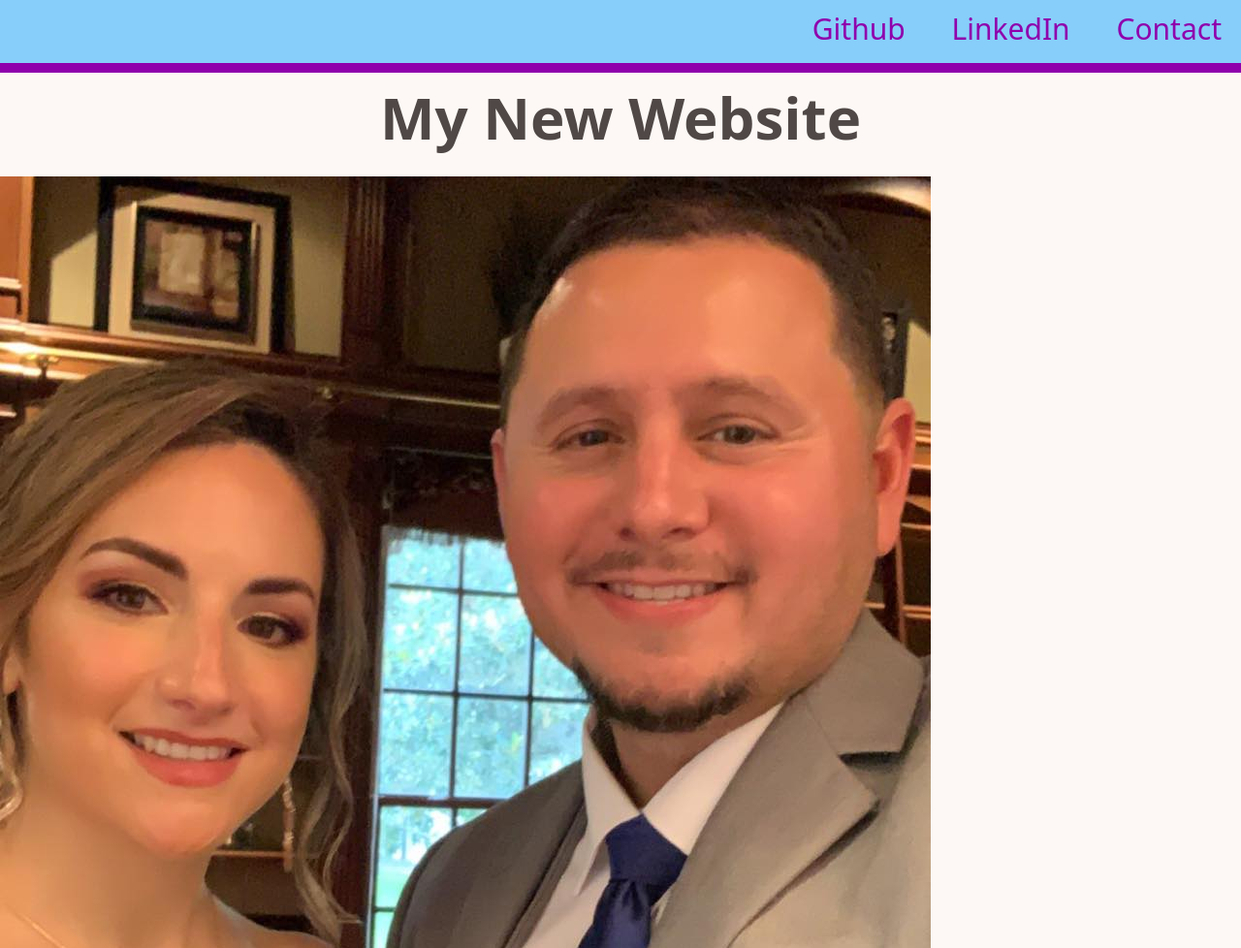
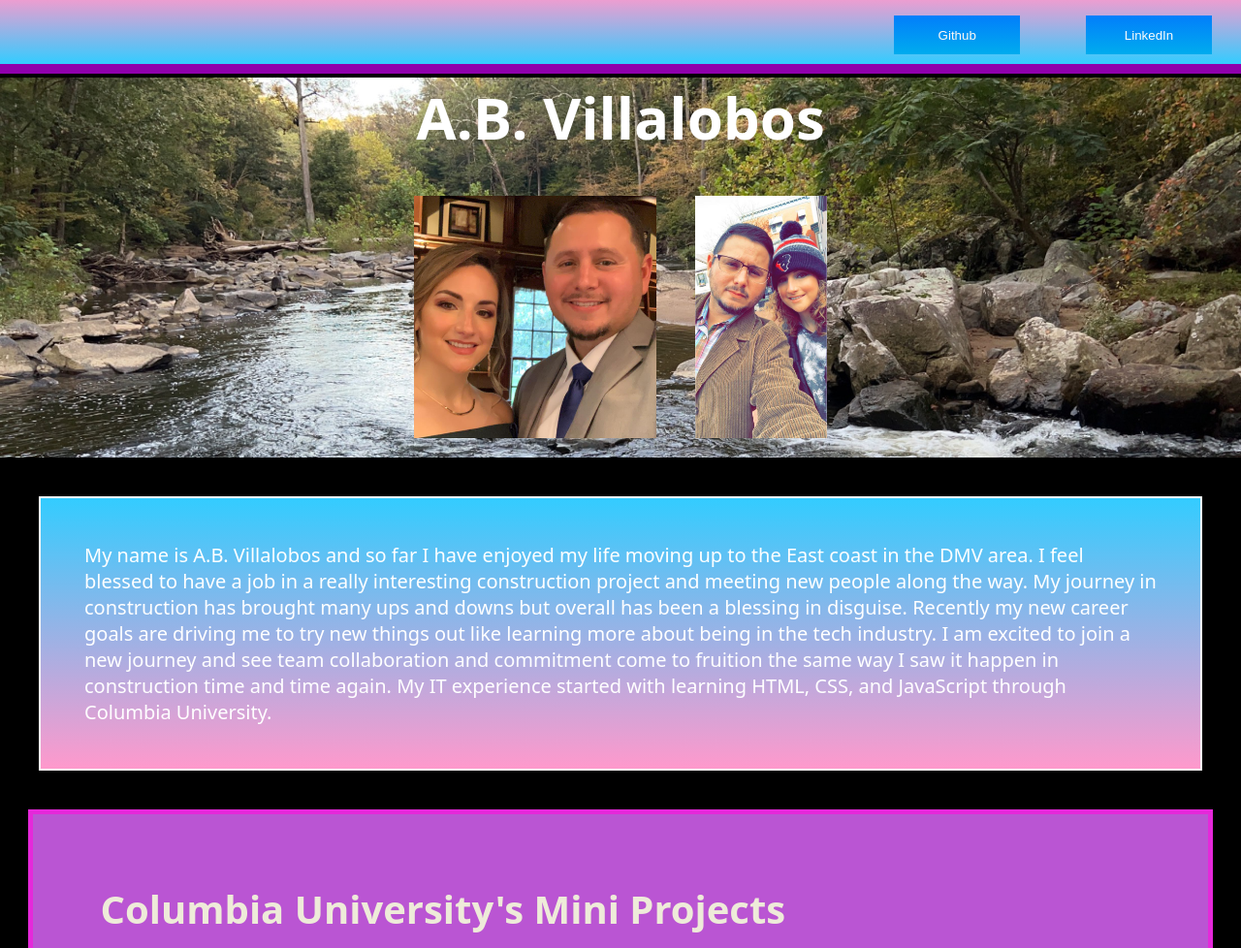
Before and after one commit to ablobos/myfirstever_portfoliochallenge, a plain HTML site: page index.html in a window 1280 px wide. Shown: the top 978 px of the page at 97% size. Drawn offline with Linux system fonts and the light colour scheme.

Commit message:
second commit

```diff
--- a/assets/css/style.css
+++ b/assets/css/style.css
@@ -1,7 +1,8 @@
+
 /* Universal Selector */
 * {
-  margin:0;
-  padding:0;
+  margin: 0;
+  padding: 1;
 }
 
 /* Element Selectors */
@@ -9,8 +10,82 @@ body {
   position: relative;
   font-family: system-ui, -apple-system, BlinkMacSystemFont, 'Segoe UI', Roboto, Oxygen, Ubuntu, Cantarell, 'Open Sans', 'Helvetica Neue', sans-serif;
   font-size: 30px;
-  background-color: #FDF8F5;
-  color: #4F4846;
+  background-color:#000000 ;
+  color: #ffffff;
+}
+
+button {
+  margin: 10px;
+}
+
+.btn-3 {
+  background: rgb(0,172,238);
+background: linear-gradient(0deg, rgba(0,172,238,1) 0%, rgba(2,126,251,1) 100%);
+  width: 130px;
+  height: 40px;
+  line-height: 42px;
+  padding: 0;
+  border: none;
+
+}
+.btn-3 span {
+  position: relative;
+  display: block;
+  width: 100%;
+  height: 100%;
+}
+.btn-3:before,
+.btn-3:after {
+  position: absolute;
+  content: "";
+  right: 0;
+  top: 0;
+   background: rgba(2,126,251,1);
+  transition: all 0.3s ease;
+}
+.btn-3:before {
+  height: 0%;
+  width: 2px;
+}
+.btn-3:after {
+  width: 0%;
+  height: 2px;
+}
+.btn-3:hover{
+   background: transparent;
+  box-shadow: none;
+}
+.btn-3:hover:before {
+  height: 100%;
+}
+.btn-3:hover:after {
+  width: 100%;
+}
+.btn-3 span:hover{
+   color: rgba(2,126,251,1);
+}
+.btn-3 span:before,
+.btn-3 span:after {
+  position: absolute;
+  content: "";
+  left: 0;
+  bottom: 0;
+   background: rgba(2,126,251,1);
+  transition: all 0.3s ease;
+}
+.btn-3 span:before {
+  width: 2px;
+  height: 0%;
+}
+.btn-3 span:after {
+  width: 0%;
+  height: 2px;
+}
+.btn-3 span:hover:before {
+  height: 100%;
+}
+.btn-3 span:hover:after {
+  width: 100%;
 }
 
 h1,
@@ -22,6 +97,7 @@ main {
   padding: 60px 0;
 }
 
+
 li {
   display: inline;
   padding: 0px 20px;
@@ -30,15 +106,28 @@ li {
 
 a {
   text-decoration: none;
-  color: #8f00ac;
+  color: #fcfcfc;
+}
+
+p {
+  font-size: 20px;
+  margin: 45px;
+}
+
+.content {
+  border: 2px solid ;
+  margin: 40px;
+  background-color: lightskyblue;
+  background: linear-gradient(to bottom, #33ccff 0%, #ff99cc 100%);
 }
 
 header,
 footer {
-  height: 65px;
+  height: px;
   width: 100%;
   line-height: 60px;
   background-color: lightskyblue;
+  background: linear-gradient(to top, #33ccff 0%, #ff99cc 110%) ;
 }
 
 header {
@@ -50,27 +139,44 @@ footer {
   position: absolute;
   margin-top: 0;
   bottom: 0;
-  border-bottom: 10px solid #4F4846;
+  border-bottom: 10px solid #000000;
   color: #FDF8F5;
 }
 
 figure {
-  margin-bottom: 40px;
+  margin-bottom: 30px;
 }
 
- .img-Wife & I
+.images {
+  display: flex;
+  justify-content: center;
+}
+
+.background {
+  background-image: url("/assets/images/nature.JPG");
+  background-size: cover;
+}
+
+img {
+  display: inline-block;
+  height: 250px;
+  width: 100px auto;
+  padding: auto;
+  margin: 20px;
+}
+ /* .img-Wife {
   display: block;
   width: 100px auto;
   height: 100px;
   background-size: 75%;
   background-repeat: no-repeat
-}
+} */
 
 section {
   margin-bottom: 0;
   padding: 20px 10px 20px 10px;
   border-top: 3px solid #5b278b;
-  background-color:  #E8CEBF;
+  background-color:  #ff0edf9f;
 }
 
 form {
@@ -80,7 +186,48 @@ form {
   border: 5px dotted #00d9ff;
   border-radius: 20px;
 }
+.projects {
+  background-color: 	#ba55d3;
+  border: 5px solid #ff0edf9f;
+  color: #eeebd9;
+  margin: 20px auto;
+  padding: 40px;
+  width: 88.5%;
+}
 
+.section-align {
+  display: flow-root;
+  justify-content: space-between;
+}
+
+#projects {
+  font-size: 40px;
+  display: inline-block;
+  padding: 10px;
+}
+
+section.projects div {
+  text-align: center;
+}
+
+section.projects ul {
+  list-style-type: none;
+  margin: 90px;
+  padding-top: 20px;
+}
+
+.img-horiseon {
+  margin: 20px;
+  width: 150px;
+  opacity: 1;
+  transition: 1.5s ease;
+}
+
+.img-horiseon:hover {
+  opacity: 5;
+  transition: 1.5s ease;
+  transform: scale(1.5);
+}
 label {
   display: inline-block;
   width: 100px;
@@ -88,20 +235,20 @@ label {
 
 input,
 textarea {
-  box-sizing: border-box;
+  box-sizing: content-box;
   width: 300px;
-  border: 1px solid #4F4846;
+  border: 1px solid ;
 }
 
 textarea {
   vertical-align: top;
-  height: 60px;
+  height: 40px;
 }
 
 button {
   height: 40px;
   width: 120px;
-  background-color: indigo;
+  background-color: #f1870e;
   color: #FDF8F5;
 }
 
--- a/index.html
+++ b/index.html
@@ -1,5 +1,6 @@
 <!DOCTYPE html>
 <html lang="en-US">
+
 <head>
   <meta charset="UTF-8">
   <meta name="viewport" content="width=device-width, initial-scale=1.0">
@@ -11,26 +12,36 @@
   <header>
     <nav class="text-right">
       <ul>
-        <li> <a href="https://github.com/">Github</a></li>
-        <li> <a href="#">LinkedIn</a></li>
-        <li> <a href="#contact">Contact</a></li>
+        <li> <a href="https://github.com/ablobos"><button class="custom-btn btn-3"><span>Github</span></button></a></li>
+        <li> <a href="https://www.linkedin.com/in/ab-villalobos/"><button class="custom-btn btn-3"><span>LinkedIn</span></a></li>
       </ul>
     </nav>
   </header>
 
   <main>
-    <h1 class="text-center">My New Website</h1>
-    <figure>
-      <img class="img-Wife & I" src="./assets/images/image-1.png" alt="Wife & I";
-      <img src="./assets/images/purple square.png" alt="Wife & I at beautiful Wedding">
-      <figcaption class="text-center">
-        <p> My name is A.B. Villalobos and so far I have enjoyed my life moving up to the East coast to the DMV area. I feel blessed to have a job in a really interesting construction project and meeting new people along the way. My journey in construction has brought many ups and downs but overall has been a blessing in disguise. Recently my new career goals are driving me to try new things out like learning more about being in the tech industry. i am excited to join some new journeys and see success come to fruition the same way I saw it happen in construction.
-        </p>
-        <div>
-
-        </div>
-        <p>My interests have a lot to do with getting to know new areas, enjoying a delicious meal, or going for some brief morining strides through enjoyable scenery.</p></figcaption>
-    </figure>
+    <div class="background">
+      <h1 class="text-center">A.B. Villalobos</h1>
+      <figure class="images">
+        <img class="img-Wife" src="./assets/images/image-1.png" alt="Wife & I"> <img src="./assets/images/image_2.png"
+          alt="Wife & I at beautiful Wedding">
+      </figure>
+    </div>
+    <div class="content">
+      <p> My name is A.B. Villalobos and so far I have enjoyed my life moving up to the East coast in the DMV area. I
+        feel blessed to have a job in a really interesting construction project and meeting new people along the way. My
+        journey in construction has brought many ups and downs but overall has been a blessing in disguise. Recently my
+        new career goals are driving me to try new things out like learning more about being in the tech industry. I am
+        excited to join a new journey and see team collaboration and commitment come to fruition the same way I saw it happen in construction time and time again. My IT experience started with learning HTML, CSS, and JavaScript through Columbia University. </p>
+    </div>
+    <section class="projects">
+      <h2 id="projects">Columbia University's Mini Projects</h2>
+      <div>
+          <ul>
+              <a href="https://ablobos.github.io/horiseon/"><img class="img-horiseon"
+                  src="assets\images\img-horiseon.png" alt="first chall"></a>
+          </ul>
+      </div>
+  </section>
     <section id="contact">
       <h2 class="text-center">Contact Me</h2>
       <form>
@@ -52,8 +63,9 @@
   </main>
 
   <footer class="text-center">
-    © 2022 My New Website Productions
+    © 2022 My Portfolio Challenge Production
   </footer>
 
 </body>
+
 </html>
```
Also changed, not shown: assets/images/image_2.png (renamed from assets/images/image_1.png), assets/images/nature.JPG (added), 2 other files.
